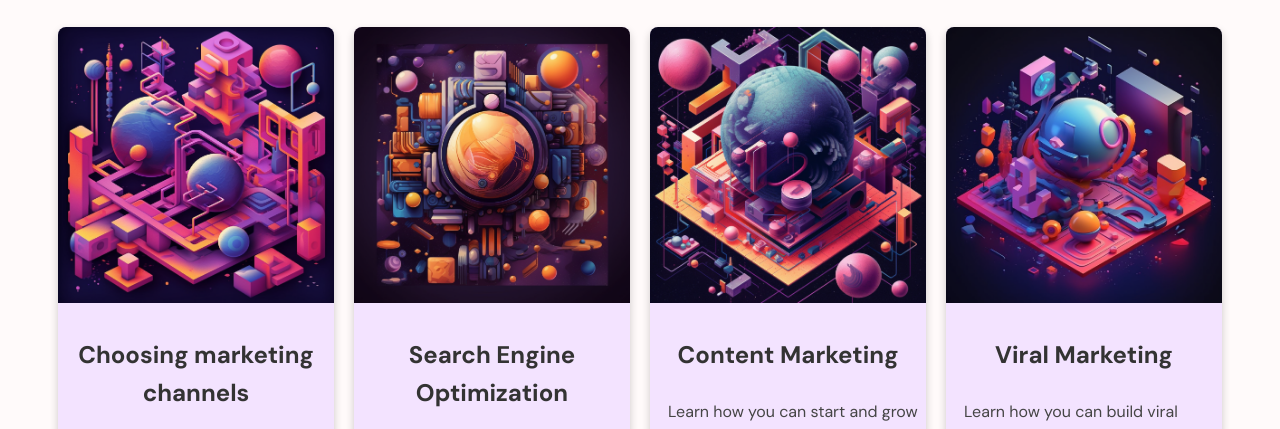
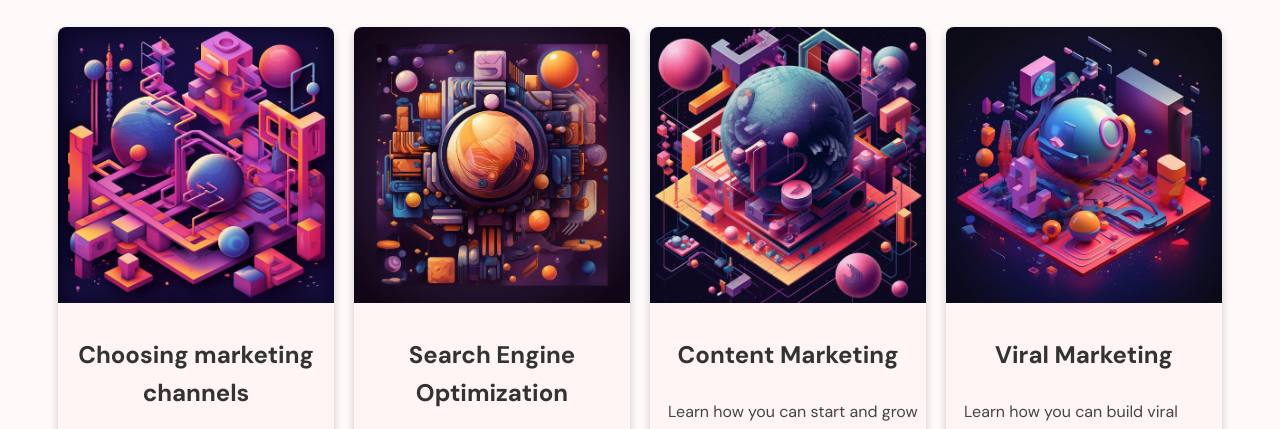
Before and after one commit to KevCode-Absurd/test-dante, a plain HTML site: page saas_marketing.html in a window 1280 px wide. Shown: the part 353-782 px from the top of the page. Drawn offline with Linux system fonts and the light colour scheme.

Commit message:
Add files via upload

```diff
--- a/styles.css
+++ b/styles.css
@@ -39,7 +39,7 @@ a:hover {
     max-width: 400px;
     margin: auto;
     text-align: center;
-    background-color: #f3e3ff;
+    background-color: #fff5f5;
     border-radius: 8px;
     overflow: hidden;
     transition: 0.4s;
```
